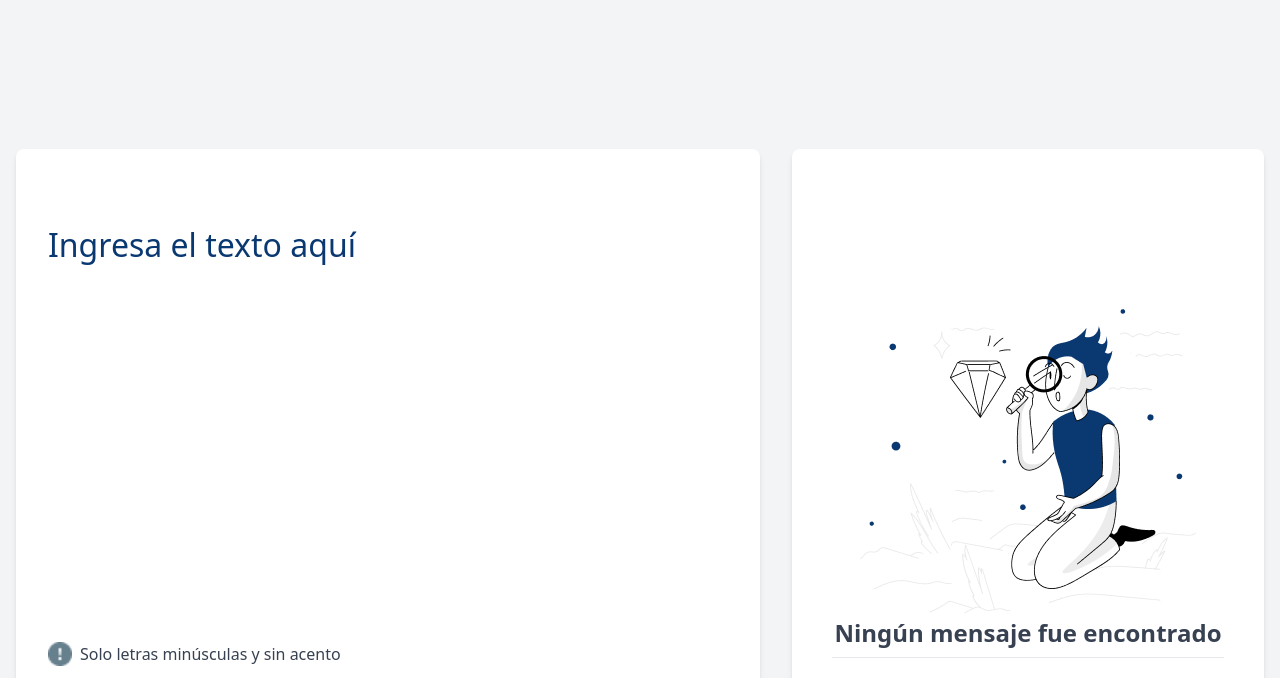
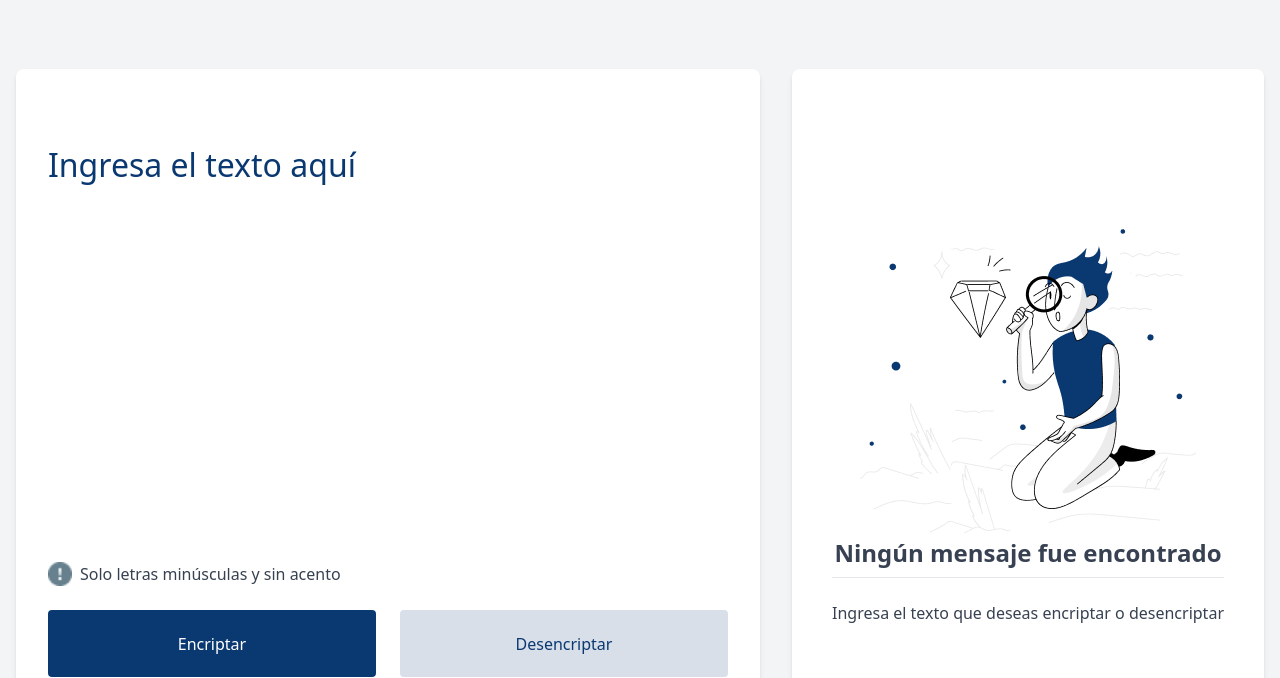
Before and after one commit to quirama1120/first-challenge-aulra, a website: page public/index.html in a window 1280 px wide. Shown: the part 123-801 px from the top of the page. Drawn offline with Linux system fonts and the light colour scheme.

Commit message:
last modification reactive project

```diff
--- a/public/index.html
+++ b/public/index.html
@@ -13,7 +13,7 @@
         <h1 class="ml-4 text-2xl font-bold text-[#0A3871]">Encriptador de Mensajes</h1>
     </header>
 
-    <div class="flex flex-col laptop:flex-row justify-around items-center h-screen mt-[6vh] md:mt-0">
+    <div class="flex flex-col laptop:flex-row justify-around items-center mt-[6vh] md:mt-0">
         <main class="bg-white shadow-md rounded-lg mx-4 p-8 lg:h-[65vh] h-[80vh] w-[90%] md:w-[90%] flex flex-col mb-8 laptop:mb-0">
             <div class="flex-grow">
                 <textarea name="textarea" onclick="clearTextValue()" id="textArea" class="w-full h-80 py-10 mb-4 text-[#0A3871] text-[32px] font-inter-regular focus:outline-none hover:underline resize-none border-0">Ingresa el texto aquí</textarea>
```
Also changed, not shown: public/dist/index.js.
